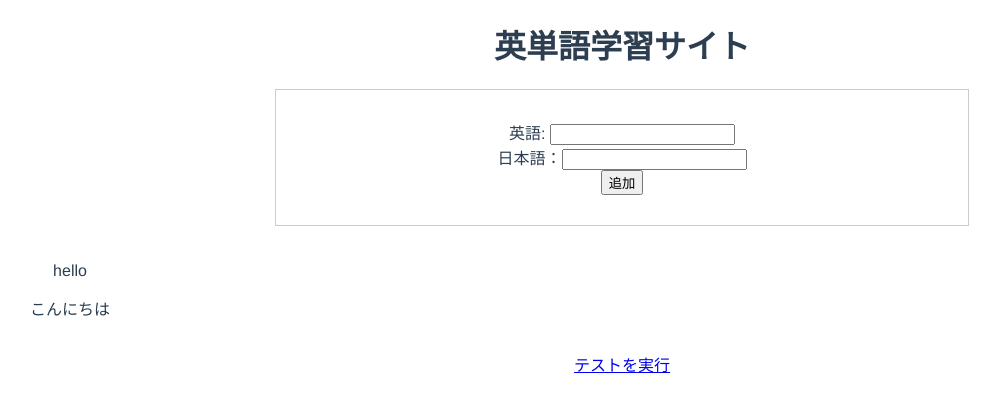
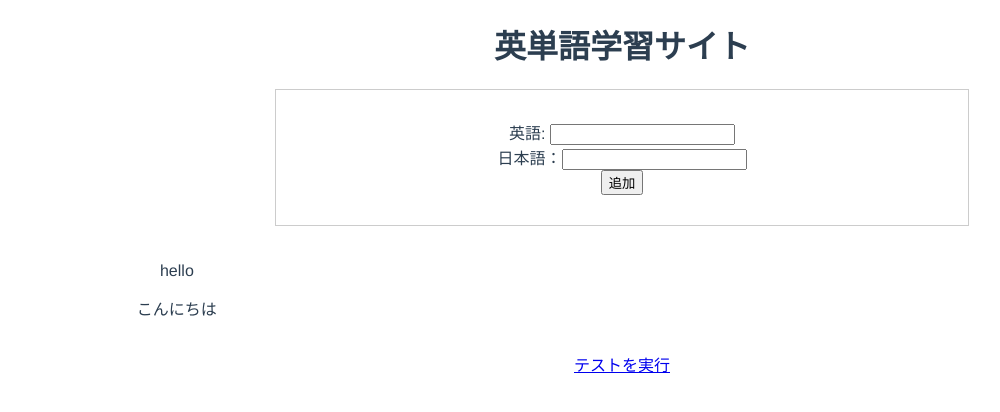
Before and after one commit to nysdin/FlashCard, a Vue app: page / in a window 1280 px wide. Shown: the top 412 px of the page, without its empty margins (18-1018 px from the left). Built offline with nearby package versions, Linux system fonts and the light colour scheme.

Commit message:
add createCard() on store.js

```diff
--- a/src/components/CardList.vue
+++ b/src/components/CardList.vue
@@ -30,4 +30,8 @@ ul{
     justify-content: flex-start;
     flex-wrap: wrap;
 }
+
+.card-item{
+    width: 24%;
+}
 </style>
--- a/src/store.js
+++ b/src/store.js
@@ -8,7 +8,9 @@ export default new Vuex.Store({
     cards: [{english: 'hello', japanese: 'こんにちは'}],
   },
   mutations: {
-
+    createCard(state, card){
+      state.cards.push(card)
+    }
   },
   actions: {
 
--- a/src/views/Home.vue
+++ b/src/views/Home.vue
@@ -31,7 +31,7 @@ export default {
   },
   methods: {
     addCard(){
-      console.log(this.englishWord)
+      this.$store.commit('createCard', {english: this.englishWord, japanese: this.japaneseWord})
     }
   }
 }
```
